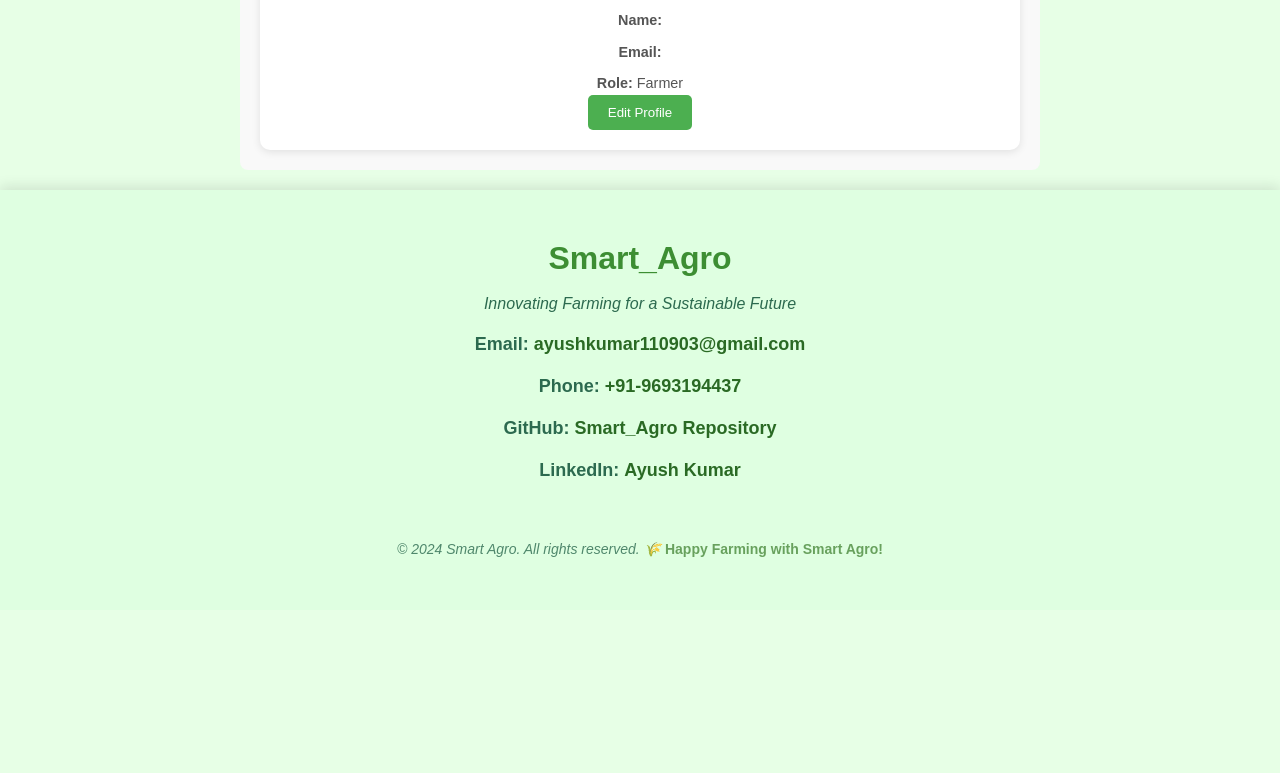
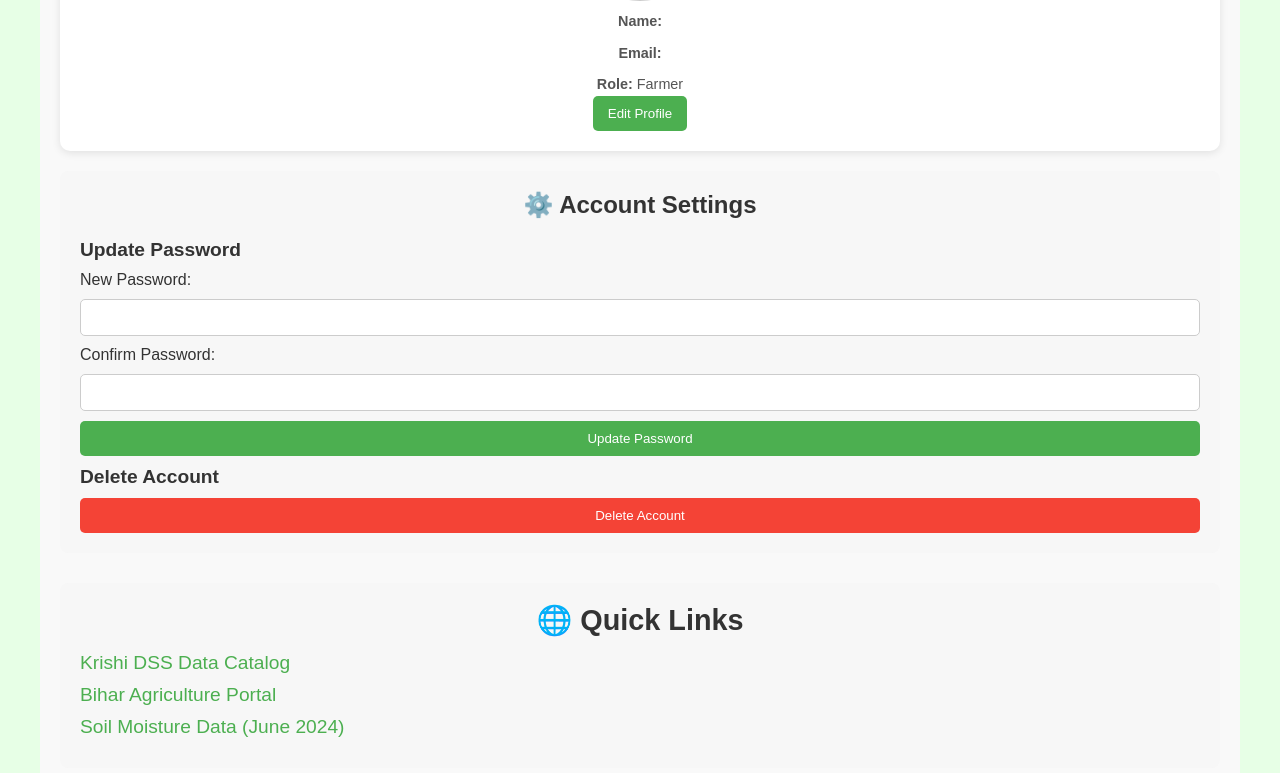
Before and after one commit to ayushchahat/Smart_Agro, a React (Create React App) app in the folder frontend/: page /profile in a window 1280 px wide. Shown: the part 347-1120 px from the top of the page. Before the commit the page ends 957 px from the top, so only its background shows below. Built offline with nearby package versions, Linux system fonts and the light colour scheme; no server answers.

Commit message:
Modified profile page

```diff
--- a/frontend/src/pages/ProfilePage.jsx
+++ b/frontend/src/pages/ProfilePage.jsx
@@ -11,13 +11,11 @@ function ProfilePage() {
     role: 'Farmer',
     profilePicture: '',
   });
+
+  const [password, setPassword] = useState('');
+  const [confirmPassword, setConfirmPassword] = useState('');
   const [isEditing, setIsEditing] = useState(false);
-  const [updatedFarmer, setUpdatedFarmer] = useState({
-    name: '',
-    email: '',
-    role: '',
-    profilePicture: '',
-  });
+  const [updatedFarmer, setUpdatedFarmer] = useState({ ...farmer });
   const [imagePreview, setImagePreview] = useState(null);
 
   useEffect(() => {
@@ -29,9 +27,21 @@ function ProfilePage() {
       const response = await axiosInstance.get('/auth/profile');
       setFarmer(response.data.farmer);
       setUpdatedFarmer(response.data.farmer);
-      setImagePreview(response.data.farmer.profilePicture || null);  // For initial image preview
+      setImagePreview(response.data.farmer.profilePicture || null);
     } catch (error) {
       console.error('Error fetching profile:', error);
+    }
+  };
+
+  const handlePictureUpload = (event) => {
+    const file = event.target.files[0];
+    if (file) {
+      const reader = new FileReader();
+      reader.onload = () => {
+        setUpdatedFarmer((prev) => ({ ...prev, profilePicture: reader.result }));
+        setImagePreview(reader.result);
+      };
+      reader.readAsDataURL(file);
     }
   };
 
@@ -47,18 +57,35 @@ function ProfilePage() {
     }
   };
 
-  const handlePictureUpload = (event) => {
-    const file = event.target.files[0];
-    if (file) {
-      const reader = new FileReader();
-      reader.onload = () => {
-        setUpdatedFarmer((prevState) => ({
-          ...prevState,
-          profilePicture: reader.result,
-        }));
-        setImagePreview(reader.result);  // Preview the uploaded image
+  const handlePasswordUpdate = async () => {
+    if (password !== confirmPassword) {
+      alert('Passwords do not match!');
+      return;
+    }
+    try {
+      await axiosInstance.put('/auth/update-password', { password });
+      alert('Password updated successfully!');
+      setPassword('');
+      setConfirmPassword('');
+    } catch (error) {
+      console.error('Error updating password:', error);
+      alert('Failed to update password.');
+    }
   };
-      reader.readAsDataURL(file);
+
+  const handleAccountDeletion = async () => {
+    const confirm = window.confirm(
+      'Are you sure you want to delete your account? This action is irreversible.'
+    );
+    if (!confirm) return;
+
+    try {
+      await axiosInstance.delete('/auth/delete-account');
+      alert('Account deleted successfully!');
+      window.location.href = '/login'; // Redirect after deletion
+    } catch (error) {
+      console.error('Error deleting account:', error);
+      alert('Failed to delete account.');
     }
   };
 
@@ -66,7 +93,9 @@ function ProfilePage() {
     <>
       <Navbar />
       <div className="profile-container">
-        <h1 className="profile-heading">Your Profile</h1>
+        <div className="profile-content">
+          <h1 className="profile-heading">👤 Your Profile</h1>
+          {/* Profile Card */}
           <div className="profile-card">
             <img
               src={imagePreview || 'https://via.placeholder.com/150'}
@@ -75,19 +104,10 @@ function ProfilePage() {
             />
             {!isEditing ? (
               <div className="profile-info">
-              <p>
-                <strong>Name:</strong> {farmer.name}
-              </p>
-              <p>
-                <strong>Email:</strong> {farmer.email}
-              </p>
-              <p>
-                <strong>Role:</strong> {farmer.role}
-              </p>
-              <button
-                className="edit-button"
-                onClick={() => setIsEditing(true)}
-              >
+                <p><strong>Name:</strong> {farmer.name}</p>
+                <p><strong>Email:</strong> {farmer.email}</p>
+                <p><strong>Role:</strong> {farmer.role}</p>
+                <button className="edit-button" onClick={() => setIsEditing(true)}>
                   Edit Profile
                 </button>
               </div>
@@ -95,23 +115,14 @@ function ProfilePage() {
               <div className="profile-edit">
                 <label>
                   Profile Picture:
-                <input
-                  type="file"
-                  accept="image/*"
-                  onChange={handlePictureUpload}
-                />
-                <div className="image-preview">
-                  {imagePreview && <img src={imagePreview} alt="Preview" />}
-                </div>
+                  <input type="file" accept="image/*" onChange={handlePictureUpload} />
                 </label>
                 <label>
                   Name:
                   <input
                     type="text"
                     value={updatedFarmer.name}
-                  onChange={(e) =>
-                    setUpdatedFarmer({ ...updatedFarmer, name: e.target.value })
-                  }
+                    onChange={(e) => setUpdatedFarmer({ ...updatedFarmer, name: e.target.value })}
                   />
                 </label>
                 <label>
@@ -119,34 +130,69 @@ function ProfilePage() {
                   <input
                     type="email"
                     value={updatedFarmer.email}
-                  onChange={(e) =>
-                    setUpdatedFarmer({ ...updatedFarmer, email: e.target.value })
-                  }
+                    onChange={(e) => setUpdatedFarmer({ ...updatedFarmer, email: e.target.value })}
+                  />
+                </label>
+                <button className="save-button" onClick={handleUpdateProfile}>Save</button>
+                <button className="cancel-button" onClick={() => setIsEditing(false)}>Cancel</button>
+              </div>
+            )}
+          </div>
+
+          {/* Account Settings */}
+          <section className="account-settings">
+            <h2>⚙️ Account Settings</h2>
+            <div className="password-update">
+              <h3>Update Password</h3>
+              <label>
+                New Password:
+                <input
+                  type="password"
+                  value={password}
+                  onChange={(e) => setPassword(e.target.value)}
                 />
               </label>
               <label>
-                Role:
+                Confirm Password:
                 <input
-                  type="text"
-                  value={updatedFarmer.role}
-                  onChange={(e) =>
-                    setUpdatedFarmer({ ...updatedFarmer, role: e.target.value })
-                  }
+                  type="password"
+                  value={confirmPassword}
+                  onChange={(e) => setConfirmPassword(e.target.value)}
                 />
               </label>
-              <div className="button-group">
-                <button className="save-button" onClick={handleUpdateProfile}>
-                  Save
-                </button>
-                <button
-                  className="cancel-button"
-                  onClick={() => setIsEditing(false)}
-                >
-                  Cancel
+              <button className="update-button" onClick={handlePasswordUpdate}>
+                Update Password
               </button>
             </div>
+            <div className="account-delete">
+              <h3>Delete Account</h3>
+              <button className="delete-button" onClick={handleAccountDeletion}>
+                Delete Account
+              </button>
             </div>
-          )}
+          </section>
+
+          {/* Quick Links Section */}
+          <section className="quick-links">
+            <h2>🌐 Quick Links</h2>
+            <ul>
+              <li>
+                <a href="https://krishi-dss.gov.in/krishi-dss/dataCatalog" target="_blank" rel="noopener noreferrer">
+                  Krishi DSS Data Catalog
+                </a>
+              </li>
+              <li>
+                <a href="https://state.bihar.gov.in/krishi/CitizenHome.html" target="_blank" rel="noopener noreferrer">
+                  Bihar Agriculture Portal
+                </a>
+              </li>
+              <li>
+                <a href="https://www.data.gov.in/resource/daily-data-soil-moisture-during-june-2024" target="_blank" rel="noopener noreferrer">
+                  Soil Moisture Data (June 2024)
+                </a>
+              </li>
+            </ul>
+          </section>
         </div>
       </div>
       <Footer />
--- a/frontend/src/styles/ProfilePage.css
+++ b/frontend/src/styles/ProfilePage.css
@@ -1,18 +1,19 @@
-/* ProfilePage.css */
+/* Profile Container */
 .profile-container {
-  max-width: 800px;
+  display: flex;
+  max-width: 1200px;
   margin: 20px auto;
   padding: 20px;
   background-color: #f9f9f9;
   border-radius: 8px;
 }
 
-.profile-heading {
-  text-align: center;
-  font-size: 2em;
-  color: #333;
+/* Profile Content */
+.profile-content {
+  width: 100%;
 }
 
+/* Profile Card */
 .profile-card {
   background-color: white;
   border-radius: 10px;
@@ -34,57 +35,59 @@
   text-align: center;
 }
 
-.edit-button {
-  background-color: #4CAF50;
-  color: white;
-  border: none;
-  padding: 10px 20px;
-  cursor: pointer;
+/* Account Settings */
+.account-settings {
+  margin-top: 20px;
+  background-color: #f7f7f7;
+  padding: 20px;
+  border-radius: 8px;
 }
 
-.profile-edit label {
-  display: block;
-  margin-bottom: 10px;
-}
-
-.profile-edit input {
-  width: 100%;
-  padding: 10px;
-  margin: 5px 0;
-  border: 1px solid #ddd;
+.update-button, .delete-button {
+  padding: 10px 20px;
+  border: none;
+  cursor: pointer;
   border-radius: 5px;
 }
 
-.button-group {
-  display: flex;
-  justify-content: space-between;
-}
-
-.save-button, .cancel-button {
-  padding: 10px 20px;
-  border: none;
-  cursor: pointer;
-}
-
-.save-button {
+.update-button {
   background-color: #4CAF50;
   color: white;
 }
 
-.cancel-button {
+.delete-button {
   background-color: #f44336;
   color: white;
 }
 
-.image-preview {
-  margin-top: 10px;
-  max-width: 200px;
-  max-height: 200px;
-  overflow: hidden;
+/* Quick Links Section */
+.quick-links {
+  margin-top: 30px;
+  background-color: #f7f7f7;
+  padding: 20px;
+  border-radius: 8px;
 }
 
-.image-preview img {
-  width: 100%;
-  height: auto;
-  object-fit: cover;
+.quick-links h2 {
+  font-size: 1.8em;
+  margin-bottom: 15px;
 }
+
+.quick-links ul {
+  list-style: none;
+  padding: 0;
+}
+
+.quick-links li {
+  margin-bottom: 10px;
+}
+
+.quick-links a {
+  text-decoration: none;
+  color: #4CAF50;
+  font-size: 1.2em;
+}
+
+.quick-links a:hover {
+  text-decoration: underline;
+}
```
Lines whose indentation alone changed are shown as unchanged.
